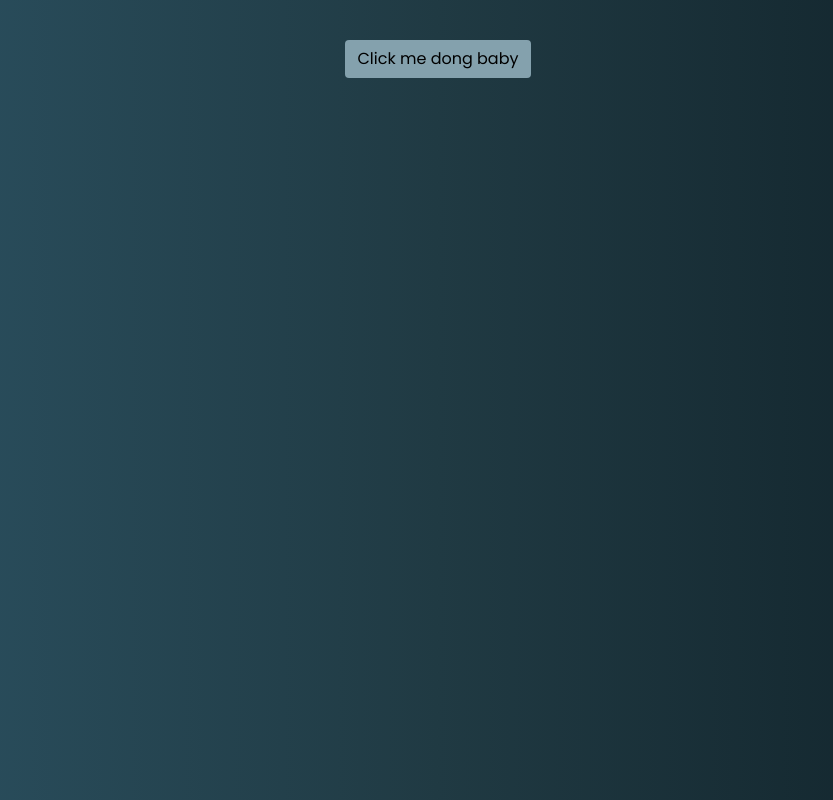
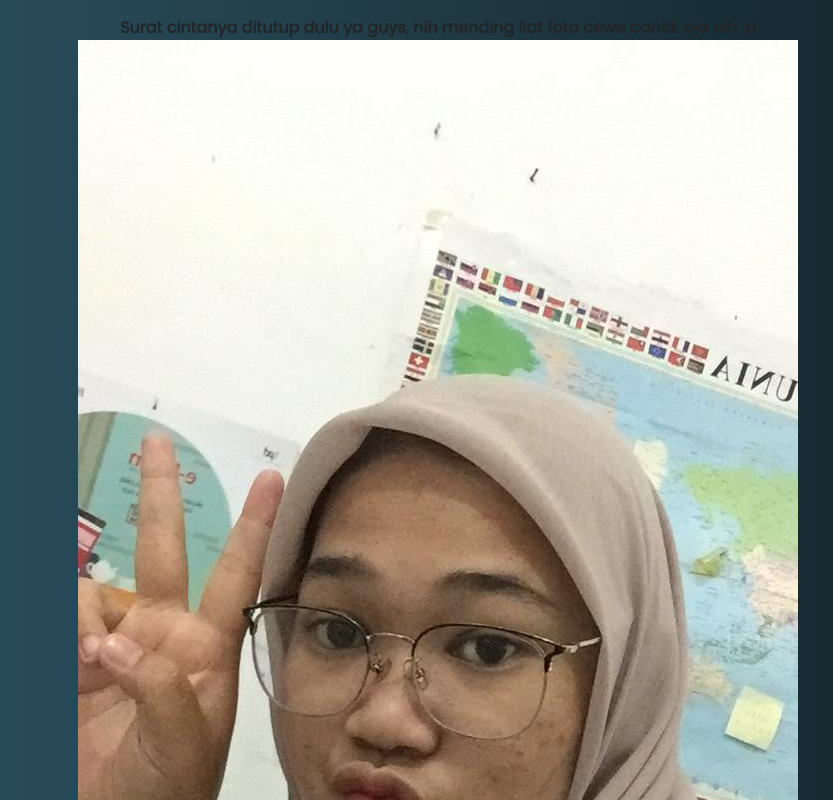
Before and after one commit to icalicul/icalicul.github.io, a plain HTML site: page index.html in a window 1280 px wide. Shown: the top 800 px of the page, without its empty margins (202-1035 px from the left). Drawn offline with nearby package versions, Linux system fonts and the light colour scheme.

Commit message:
Update index.html

```diff
--- a/index.html
+++ b/index.html
@@ -9,7 +9,7 @@
     <link rel="stylesheet" href="https://maxcdn.bootstrapcdn.com/bootstrap/4.0.0/css/bootstrap.min.css" integrity="sha384-Gn5384xqQ1aoWXA+058RXPxPg6fy4IWvTNh0E263XmFcJlSAwiGgFAW/dAiS6JXm" crossorigin="anonymous">
     <script src="text.js"></script>
     <link href='https://fonts.googleapis.com/css?family=Poppins' rel='stylesheet'>
-    <title>Hallo Anak Cantik</title>
+    <title>Hi Guys!</title>
   </head>
   <body style="font-family: 'Poppins'; background: #0F2027;  /* fallback for old browsers */
   background: -webkit-linear-gradient(to right, #2C5364, #203A43, #0F2027);  /* Chrome 10-25, Safari 5.1-6 */
@@ -17,13 +17,9 @@
   ">
   <div class="container">
       <div class="container mx-auto text-center pt-3">
-          <br>
-          <button onclick="typeWriter()" class="button btn" style="background-color: #84a1ad;">Click me dong baby</button>
-        </div>
+        <b>Surat cintanya ditutup dulu ya guys, nih mending liat foto cewe cantik aja nih :p</b>
         <br>
-        <div class="container p-3">
-            <p id="demo" style="color: white;"></p>
-        </div>
+        <img src="merlita.jpeg" class="img img-fluid">
   </div>
 
 
```
